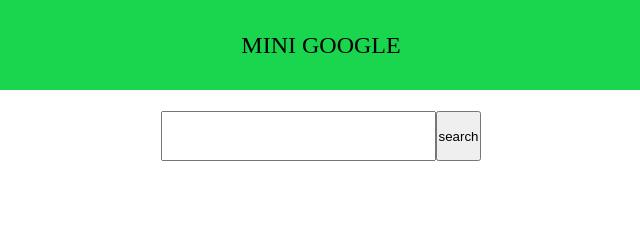
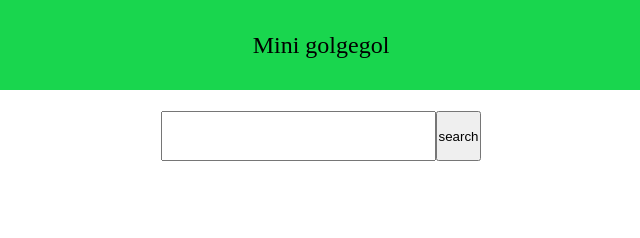
Before and after one commit to Ghadyan/mini-google, a plain HTML site: page index.html in a window 1280 px wide. Shown: the full height of the page, 319-959 px from the left. Drawn offline with Linux system fonts and the light colour scheme.

Commit message:
rebreding to avoid copyright issues

```diff
--- a/index.html
+++ b/index.html
@@ -9,7 +9,7 @@
 </head>
 
 <body>
-    <header id="app-header" class="app-header">MINI GOOGLE</header>
+    <header id="app-header" class="app-header">Mini golgegol</header>
 
     <main class="app-content">
         <form id="form" class="search-container">
```
